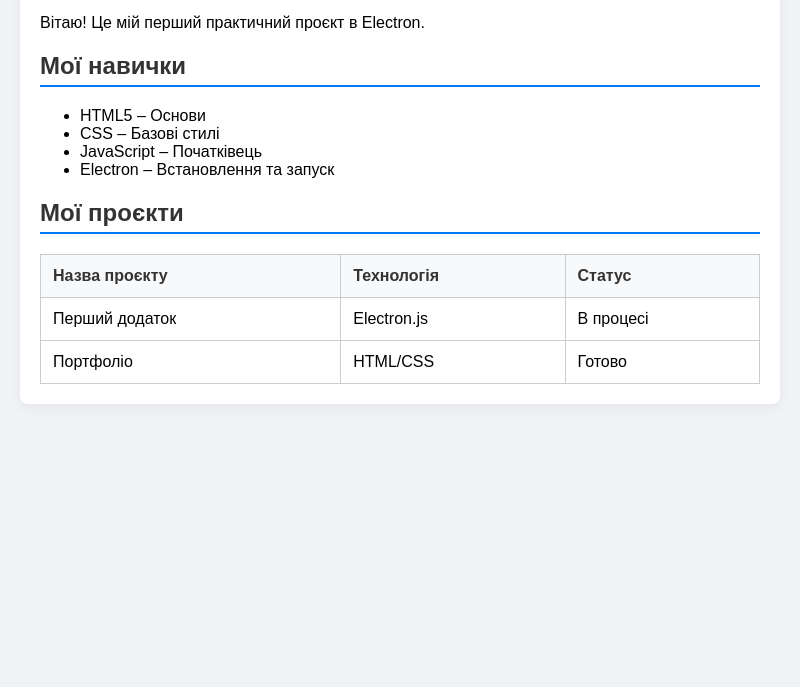
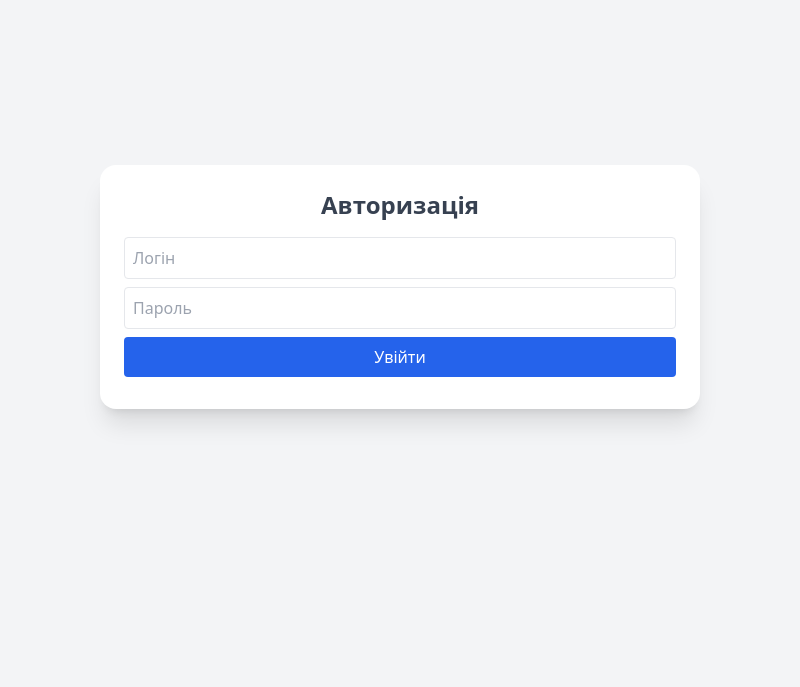
Before and after one commit to nastyadidur1-netizen/project, an Electron app: page index.html in a window 800 px wide. Shown: the part 113-800 px from the top of the page. Drawn offline with nearby package versions, Linux system fonts and the light colour scheme.

Commit message:
added login resume

```diff
--- a/index.html
+++ b/index.html
@@ -1,91 +1,111 @@
 <!DOCTYPE html>
-<html>
+<html lang="uk">
 
 <head>
     <meta charset="UTF-8">
-    <title>Моє Портфоліо</title>
-    <meta http-equiv="Content-Security-Policy" content="script-src 'self' 'unsafe-inline';" />
-    <style>
-        /* Тут ми будемо додавати CSS-стилі */
-        body {
-            font-family: Arial, sans-serif;
-            margin: 0;
-            padding: 0;
-            background-color: #f0f2f5;
-        }
-
-        .container {
-            width: 90%;
-            max-width: 900px;
-            margin: 20px auto;
-            padding: 20px;
-            background-color: #ffffff;
-            border-radius: 8px;
-            box-shadow: 0 4px 12px rgba(0, 0, 0, 0.05);
-        }
-
-        h1,
-        h2 {
-            color: #333;
-            border-bottom: 2px solid #007bff;
-            padding-bottom: 5px;
-        }
-
-        table {
-            width: 100%;
-            border-collapse: collapse;
-            margin-top: 20px;
-        }
-
-        th,
-        td {
-            padding: 12px;
-            border: 1px solid #ccc;
-            text-align: left;
-        }
-
-        th {
-            background-color: #f8f9fa;
-            color: #333;
-        }
-    </style>
+    <title>Matrix Chat</title>
+    <script src="https://cdn.tailwindcss.com"></script>
+    <script src="https://unpkg.com/alpinejs" defer></script>
 </head>
 
-<body>
-    <div class="container">
-        <h1>Моє портфоліо</h1>
-        <p>Вітаю! Це мій перший практичний проєкт в Electron.</p>
-        <h2>Мої навички</h2>
-        <ul>
-            <li>HTML5 – Основи</li>
-            <li>CSS – Базові стилі</li>
-            <li>JavaScript – Початківець</li>
-            <li>Electron – Встановлення та запуск</li>
-        </ul>
-        <h2>Мої проєкти</h2>
-        <table>
-            <thead>
-                <tr>
-                    <th>Назва проєкту</th>
-                    <th>Технологія</th>
-                    <th>Статус</th>
-                </tr>
-            </thead>
-            <tbody>
-                <tr>
-                    <td>Перший додаток</td>
-                    <td>Electron.js</td>
-                    <td>В процесі</td>
-                </tr>
-                <tr>
-                    <td>Портфоліо</td>
-                    <td>HTML/CSS</td>
-                    <td>Готово</td>
-                </tr>
-            </tbody>
-        </table>
+<body class="bg-gray-100 flex items-center justify-center h-screen">
 
+    <div x-data="chatApp()" class="bg-white p-6 rounded-2xl shadow-xl w-96 md:w-[600px] transition-all duration-500">
+        <!-- Екран логіну -->
+        <template x-if="!accessToken">
+            <div>
+                <h2 class="text-2xl font-bold mb-4 text-center text-gray-700">Авторизація</h2>
+                <input x-model="username" placeholder="Логін"
+                    class="border p-2 w-full mb-2 rounded focus:outline-none focus:ring-2 focus:ring-blue-400" />
+                <input x-model="password" type="password" placeholder="Пароль"
+                    class="border p-2 w-full mb-2 rounded focus:outline-none focus:ring-2 focus:ring-blue-400" />
+                <button @click="login()" class="bg-blue-600 hover:bg-blue-700 text-white p-2 w-full rounded transition">
+                    Увійти
+                </button>
+                <p x-text="error" class="text-red-500 mt-2 text-center"></p>
+            </div>
+        </template>
+
+        <!-- Екран після входу -->
+        <template x-if="accessToken">
+            <div class="flex flex-col h-[700px]">
+                <!-- ID користувача -->
+                <div class="mb-4 p-3 bg-gray-200 rounded text-sm break-words">
+                    <span class="font-bold text-gray-800">Ваш Matrix ID:</span>
+                    <span x-text="userId ? userId : 'Завантаження...'"></span>
+                </div>
+
+                <!-- Резюме -->
+                <div
+                    class="flex-1 overflow-y-auto p-4 bg-gradient-to-b from-gray-50 to-gray-100 rounded-lg shadow-inner">
+                    <h3 class="text-xl font-semibold mb-2 text-gray-700">Моє резюме</h3>
+                    <p class="text-gray-600 leading-relaxed">
+                        <strong>ПІБ:</strong> Дідур Анастасія<br>
+                        <strong>Посада:</strong> Фронтенд-розробник / Студент <br>
+                        <strong>Навички:</strong> HTML, CSS, TailwindCSS, JavaScript, Alpine.js, Java, Spring Boot,
+                        SQL<br>
+                        <strong>Досвід:</strong> Розробка вебзастосунків з багаторівневою архітектурою, створення REST
+                        API,
+                        аналітичне моделювання систем.<br>
+                        <strong>Контакти:</strong> <a href="mailto:nastya.didur1@gmail.com"
+                            class="text-blue-600 underline">nastya.didur@example.com</a>
+                    </p>
+                </div>
+
+                <button @click="logout()"
+                    class="bg-red-500 hover:bg-red-600 text-white mt-4 py-2 rounded transition">Вийти</button>
+            </div>
+        </template>
     </div>
+
+    <script>
+        function chatApp() {
+            return {
+                username: '',
+                password: '',
+                accessToken: '',
+                userId: '',
+                error: '',
+                async login() {
+                    this.error = '';
+                    try {
+                        const res = await fetch('https://matrix.org/_matrix/client/r0/login', {
+                            method: 'POST',
+                            headers: { 'Content-Type': 'application/json' },
+                            body: JSON.stringify({
+                                type: 'm.login.password',
+                                user: this.username,
+                                password: this.password
+                            })
+                        });
+                        const data = await res.json();
+
+                        if (data.access_token) {
+                            this.accessToken = data.access_token;
+                            this.userId = data.user_id;
+                        } else {
+                            // Локалізоване повідомлення
+                            if (data.error === "M_FORBIDDEN") {
+                                this.error = "Невірний логін або пароль. Спробуйте ще раз.";
+                            } else {
+                                this.error = "Не вдалося увійти. Перевірте дані.";
+                            }
+                        }
+                    } catch (e) {
+                        this.error = "Помилка під час авторизації. Перевірте підключення до інтернету.";
+                        console.error(e);
+                    }
+                },
+                logout() {
+                    this.accessToken = '';
+                    this.username = '';
+                    this.password = '';
+                    this.userId = '';
+                    this.error = '';
+                }
+            }
+        }
+    </script>
 </body>
 
 </html>
```
